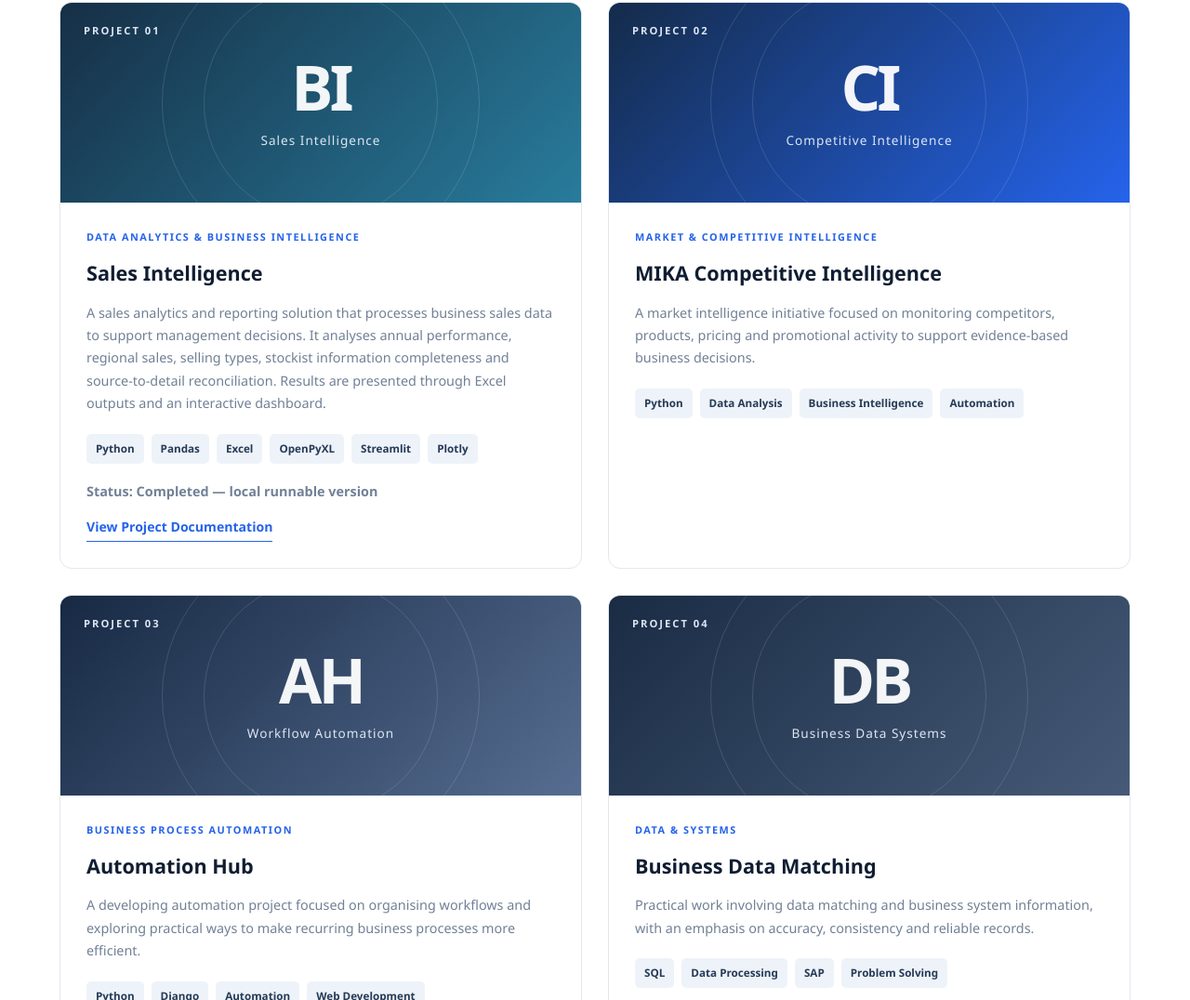
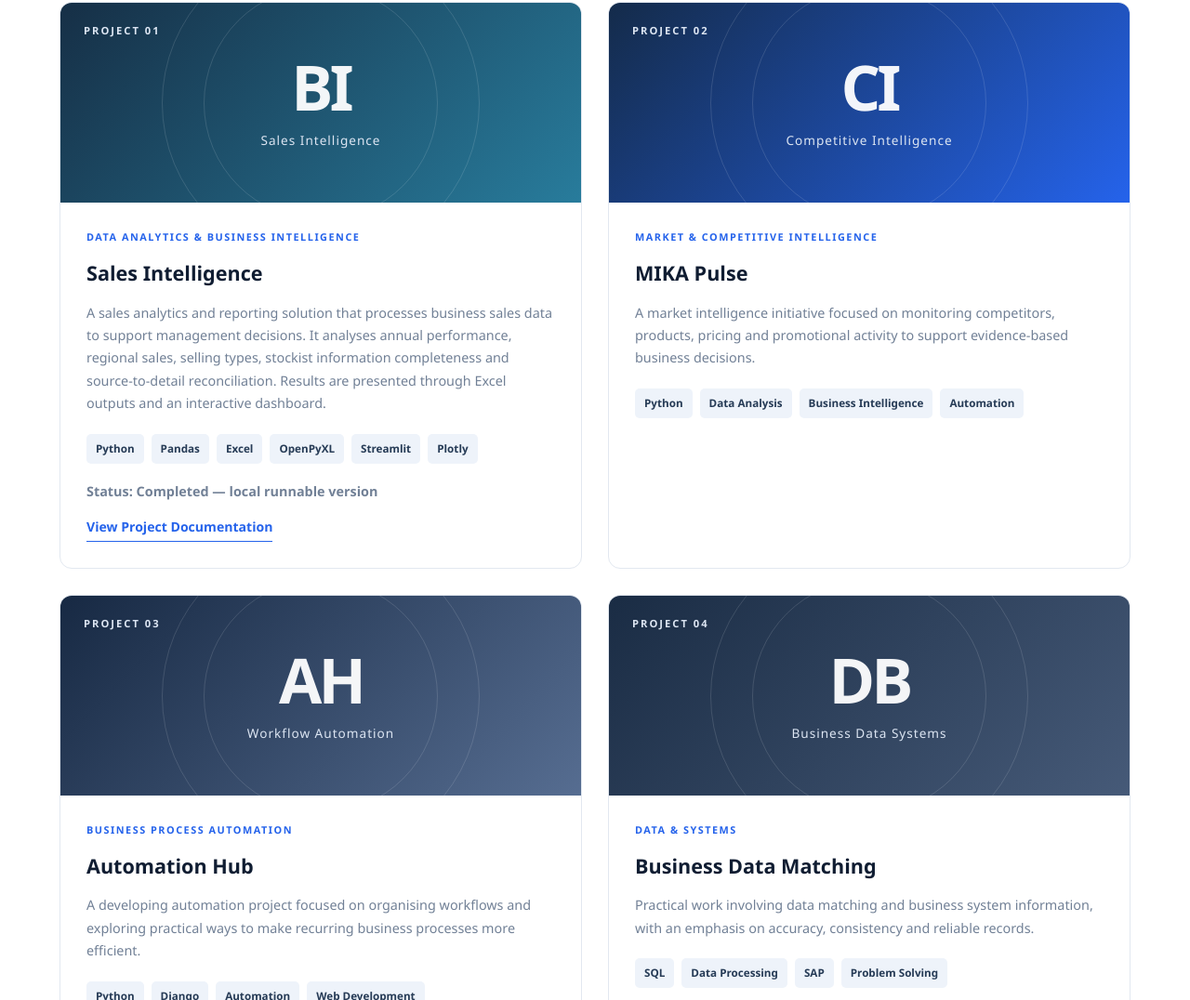
Before and after one commit to jajadwag-JTA/Personal-Branding, a plain HTML site: page index.html in a window 1280 px wide. Shown: the part 3263-4339 px from the top of the page at 93% size. Drawn offline with Linux system fonts and the light colour scheme.

Commit message:
Rename Project 02 to MIKA Pulse

```diff
--- a/index.html
+++ b/index.html
@@ -392,7 +392,7 @@
 
                         <div class="project-info">
                             <p class="project-type">MARKET &amp; COMPETITIVE INTELLIGENCE</p>
-                            <h3>MIKA Competitive Intelligence</h3>
+                            <h3>MIKA Pulse</h3>
                             <p>
                                 A market intelligence initiative focused on
                                 monitoring competitors, products, pricing
```
